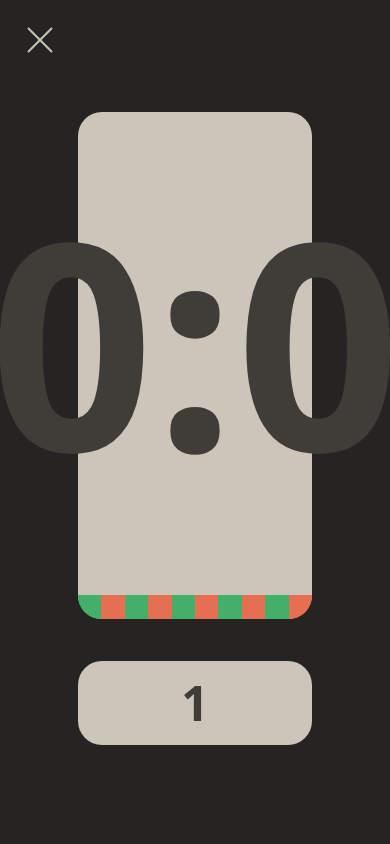
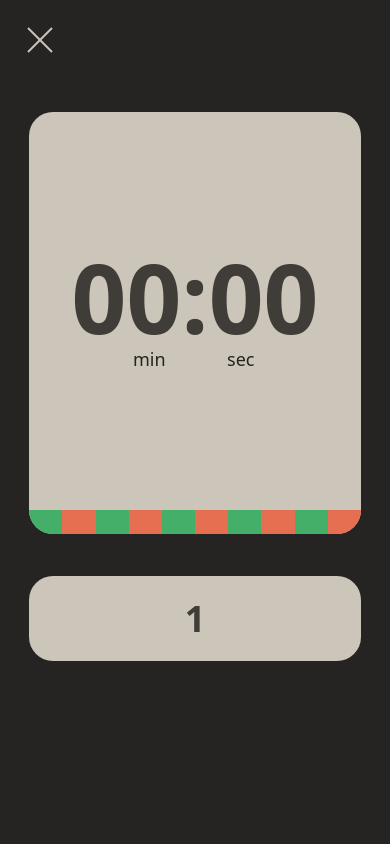
Before and after one commit to jesu-m0/TickTockClock, a React (Vite) app in the folder TickTockClock/: page / in a window 390 px wide. Both pictures are taken after a click on the button "Expand". Shown: the top 844 px of the page. Built offline with nearby package versions, Linux system fonts and the light colour scheme.

Commit message:
responsive changes

```diff
--- a/TickTockClock/src/components/Common/Clock.tsx
+++ b/TickTockClock/src/components/Common/Clock.tsx
@@ -317,7 +317,7 @@ const Clock: React.FC = () => {
       </div>
       {/*Cycles progress bar*/}
       <div
-        className={`h-[100px] rounded-3xl relative overflow-hidden dark:bg-eerieBlack bg-floralWhite flex items-center justify-center`}
+        className={`lg:h-[11vh] h-[10vh] rounded-3xl relative overflow-hidden dark:bg-eerieBlack bg-floralWhite flex items-center justify-center`}
       >
         {(clockStatus === ClockStatus.RUNNING ||
           clockStatus === ClockStatus.PAUSED) && (
@@ -339,7 +339,7 @@ const Clock: React.FC = () => {
             }}
           />
         )}
-        <p className="font-bold dark:text-timberwolf text-blackOlive text-5xl text-center relative z-10">
+        <p className="font-bold dark:text-timberwolf text-blackOlive text-4xl lg:text-5xl text-center relative z-10">
           {isSimpleMode ? simpleTimerInfo.remainingCycles : "Coming soon"}
         </p>
       </div>
--- a/TickTockClock/src/components/Common/ExpandedContent.tsx
+++ b/TickTockClock/src/components/Common/ExpandedContent.tsx
@@ -70,9 +70,9 @@ const ExpandedContent: React.FC<ExpandedContentProps> = ({
 
         <div className="flex flex-col justify-center">
           {/*Clock*/}
-          <div className="mx-auto dark:bg-timberwolf bg-floralWhite h-[60vh] w-[60vw] rounded-3xl mt-[5vh] flex flex-col items-center justify-center">
+          <div className="mx-auto dark:bg-timberwolf bg-floralWhite h-[50vh] lg:h-[60vh] lg:w-[60vw] w-[85vw] rounded-3xl mt-[5vh] flex flex-col items-center justify-center">
             <div className="h-full flex flex-col justify-center items-center">
-              <p className="text-blackOlive text-[18rem] font-black">
+              <p className="text-blackOlive lg:text-[18rem] text-8xl font-black">
                 {formatTime(time)}
               </p>
               <div className="flex px-8 w-full">
@@ -140,7 +140,7 @@ const ExpandedContent: React.FC<ExpandedContentProps> = ({
 
           {/*Laps*/}
           <div
-            className={`mx-auto relative mt-[5vh] h-[10vh] w-[60vw] rounded-3xl overflow-hidden dark:bg-timberwolf bg-floralWhite flex items-center justify-center`}
+            className={`mx-auto relative mt-[5vh] h-[10vh] lg:w-[60vw] w-[85vw] rounded-3xl overflow-hidden dark:bg-timberwolf bg-floralWhite flex items-center justify-center`}
           >
             {(clockStatus === ClockStatus.RUNNING ||
               clockStatus === ClockStatus.PAUSED) && (
@@ -162,7 +162,7 @@ const ExpandedContent: React.FC<ExpandedContentProps> = ({
                 }}
               />
             )}
-            <p className="font-bold dark:text-blackOlive text-blackOlive text-5xl text-center relative z-10">
+            <p className="font-bold dark:text-blackOlive text-blackOlive text-4xl lg:text-5xl text-center relative z-10">
               {isSimpleMode ? simpleTimerInfo.remainingCycles : "Coming soon"}
             </p>
           </div>
--- a/TickTockClock/src/components/Common/Header.css
+++ /dev/null
@@ -1,11 +0,0 @@
-.app-title-lg{
-    @apply lg:col-span-7
-}
-
-.app-title-sm{
-    @apply col-span-12
-}
-
-.app-title{
-    @apply p-4 row-span-1 rounded-3xl bg-floralWhite dark:bg-eerieBlack
-}
--- a/TickTockClock/src/components/Common/Header.tsx
+++ b/TickTockClock/src/components/Common/Header.tsx
@@ -1,11 +1,10 @@
 import React from 'react';
-import './Header.css';
 import ThemeToggleButton from './ThemeToggleButton.tsx';
 
 const Header: React.FC = () => {
     return (
         <header className="contents">
-            <div className='order-1 lg:order-1 app-title app-title-sm lg:app-title-lg'>
+            <div className='order-1 lg:order-1 p-4 row-span-1 rounded-3xl bg-floralWhite dark:bg-eerieBlack col-span-12 lg:col-span-7'>
                 <h1 className="font-extrabold text-timberwolf text-4xl lg:text-6xl text-center">
                     <span className='text-burntSienna'>Tick</span>
                     <span className='text-burntSienna'>Tock</span>
--- a/TickTockClock/src/components/mainPage.tsx
+++ b/TickTockClock/src/components/mainPage.tsx
@@ -129,12 +129,12 @@ const MainPage: React.FC = () => {
   return (
     <div>
       <div className="container mx-auto p-5">
-        <div className="grid grid-cols-12 lg:gap-5 gap-3 auto-rows-[11vh]">
+        <div className="grid grid-cols-12 lg:gap-5 gap-3 lg:auto-rows-[11vh] auto-rows-[10vh]">
           <Header></Header>
 
           {/*Clock */}
           <div
-            className={`order-4 lg:order-4 lg:col-span-4 col-span-12 row-span-4 rounded-3xl content-center flex flex-col gap-5
+            className={`order-4 lg:order-4 lg:col-span-4 col-span-12 row-span-4 rounded-3xl content-center flex flex-col lg:gap-5 gap-3
                                     ${
                                       simpleTimerInfo.currentAnimation ===
                                         AnimationType.ALREADY_RESET ||
```
